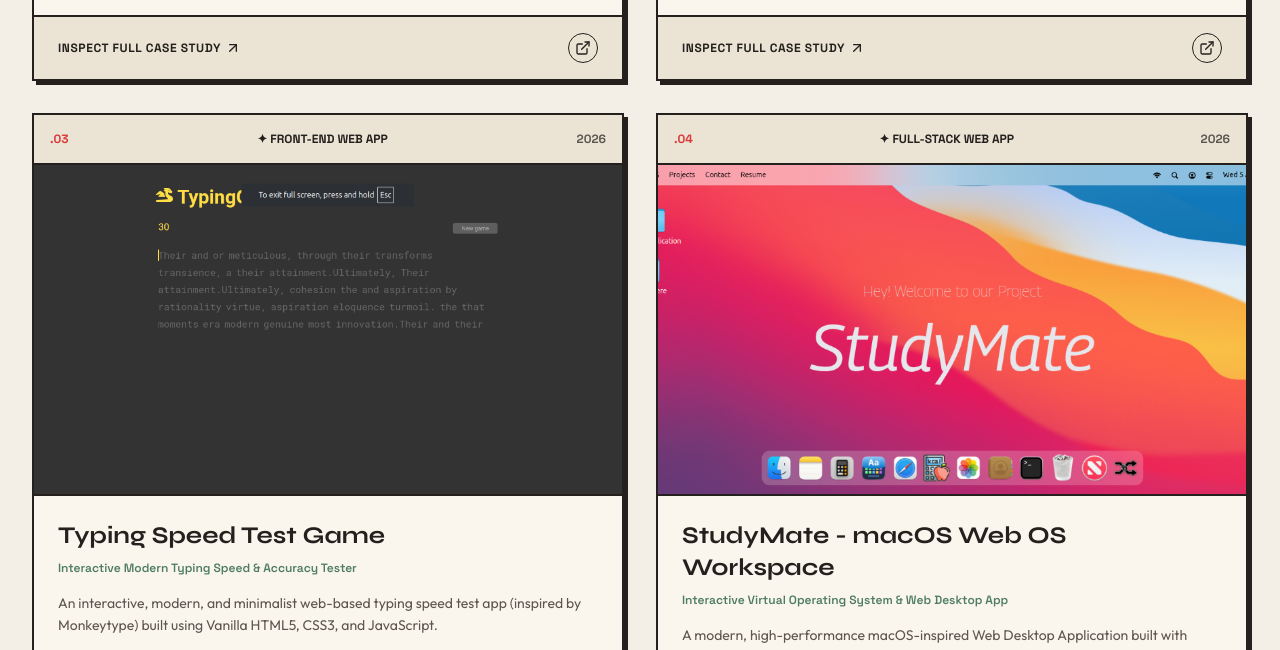
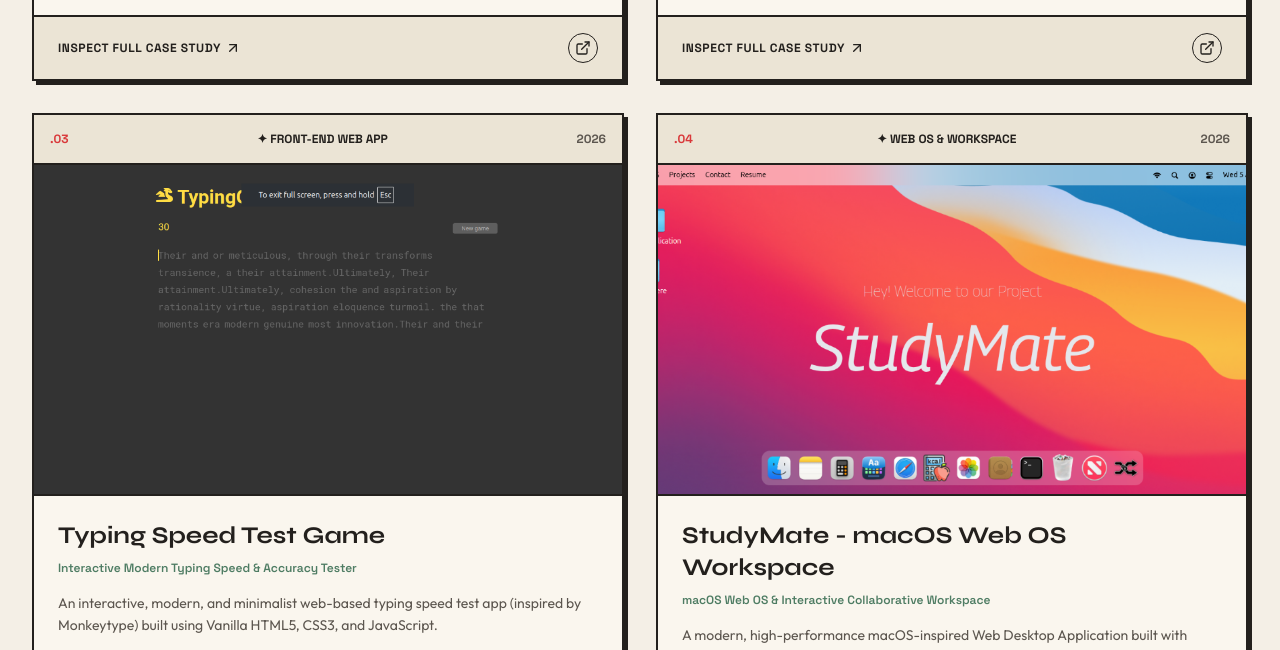
Before and after one commit to NH-Bappy/portfolio, a React (Vite) app: page / in a window 1280 px wide. Shown: the part 2520-3170 px from the top of the page. Built offline with nearby package versions, Linux system fonts and the light colour scheme; the HTML template or start-up script is replaced by a standard one.

Commit message:
feat(portfolio): update Project 4 to StudyMate macOS Web OS workspace

```diff
--- a/src/data/portfolioData.js
+++ b/src/data/portfolioData.js
@@ -413,41 +413,41 @@
   {
     id: "proj-4",
     title: "StudyMate - macOS Web OS Workspace",
-    subtitle: "Interactive Virtual Operating System & Web Desktop App",
+    subtitle: "macOS Web OS & Interactive Collaborative Workspace",
     category: "fullstack",
-    categoryLabel: "Full-Stack Web App",
+    categoryLabel: "Web OS & Workspace",
     year: "2026",
     image: "/studymate-desktop.png",
     galleryImages: [
       "/studymate-desktop.png"
     ],
-    gradient: "from-purple-950 via-pink-900 to-amber-950",
+    gradient: "from-pink-950 via-rose-900 to-indigo-950",
     tags: ["React 19", "Vite 7", "Tailwind CSS v4", "GSAP & Draggable", "Zustand & Immer", "Lucide React", "React PDF", "Day.js"],
-    description: "A modern, high-performance macOS-inspired Web Desktop Application built with React 19, Vite, Tailwind CSS v4, GSAP, and Zustand, providing an interactive virtual operating system interface.",
-    aboutDetail: "StudyMate transforms the traditional web experience into an interactive macOS-inspired Desktop Ecosystem functioning as an open-ended virtual workspace. Architected around an OS Kernel & Plugin System (handling window management, z-index depth layering, GSAP physics dragging, and global state), it allows developers to build native React tools, embed sandboxed web apps via iframes, or manage files in Finder.",
+    description: "A modern, high-performance macOS-inspired Web Desktop Application built with React 19, Vite, Tailwind CSS v4, GSAP, and Zustand, providing an interactive virtual operating system interface for developers to register and showcase custom tools, applications, and external websites.",
+    aboutDetail: "StudyMate transforms traditional portfolio sites into an interactive macOS-inspired Desktop Ecosystem functioning as an open-ended virtual workspace. Architected around an OS Kernel & Plugin System, it handles window management, z-index depth layering, physics-based dragging via GSAP, taskbar navigation, and global system state. Contributors can seamlessly register native React tools, embedded iframe web apps, Dock launchers, or Finder virtual filesystem items.",
     whatIUsed: [
       {
-        category: "Frontend OS Kernel & Animations",
-        tools: ["React 19", "Vite 7", "Tailwind CSS v4", "GSAP & Draggable", "Lucide React"],
-        description: "60fps window physics dragging, desktop dock magnification, top menu bar, and glassmorphism UI system."
+        category: "Core OS Kernel & UI Systems",
+        tools: ["React 19", "Vite 7", "Tailwind CSS v4", "Lucide React"],
+        description: "Component-based virtual desktop interface with customized glassmorphism styling, Dock magnification, top menu bar, and system controls."
       },
       {
-        category: "Global State & File System",
-        tools: ["Zustand & Immer", "React PDF", "Day.js"],
-        description: "Centralized window lifecycle management, dynamic z-index stacking, real-time clock, and Finder document previewers."
+        category: "Window Management & State Engine",
+        tools: ["GSAP & Draggable", "Zustand & Immer", "React PDF", "Day.js"],
+        description: "Physics-based 60fps window dragging, centralized z-index focus depth stacking, entry/exit animations via WindowWrapper HOC, and dynamic document renderers."
       }
     ],
     impact: [
-      { metric: "React 19", label: "Modern Component-Based Web OS Architecture" },
-      { metric: "60 FPS", label: "GSAP Draggable Physics Window Management" },
-      { metric: "Zustand", label: "Immutable Window Depth & State Engine" },
-      { metric: "4 Models", label: "Seamless Contributor Plugin Integration System" }
+      { metric: "60 FPS", label: "GSAP Draggable Physics Window Motion" },
+      { metric: "4 Patterns", label: "Native Apps, Iframes, Dock & Finder Integration" },
+      { metric: "Zustand", label: "Centralized Global Window Depth & State Engine" },
+      { metric: "Plugin System", label: "Modular OS Kernel & Extensible App Architecture" }
     ],
     highlights: [
-      "Interactive macOS Desktop Interface: Dock with magnification, top menu bar with live time/date, and window desktop environment.",
-      "Dynamic Window Management System: Drag-and-drop window positioning, z-index depth layering, minimize, maximize, and smooth open/close animations.",
-      "Built-in Application Suite: Finder file manager, Safari browser, Terminal CLI emulator, Calculator, Photos gallery, and PDF renderers.",
-      "Modular Plugin Ecosystem: 4 integration patterns allowing contributors to embed native React apps, iframe tools, dock shortcuts, or Finder file extensions."
+      "Interactive macOS Desktop Environment: Dock with magnification effects, top menu bar with live time/date, and windowed desktop environment.",
+      "Dynamic Window Management System: Drag-and-drop window positioning, z-index depth layering, minimize, maximize, and smooth 60fps animations.",
+      "Built-in OS Applications Suite: Interactive Finder file manager, Safari browser, Terminal CLI emulator, Calculator, Photos gallery, and PDF renderers.",
+      "Multi-Pattern Integration Engine: Open plugin architecture allowing developers to embed native React tools, sandboxed iframe apps, and external launchers."
     ],
     liveUrl: "https://studymate-psi-dusky.vercel.app/",
     githubUrl: "https://github.com/NH-Bappy/studymate"
```
